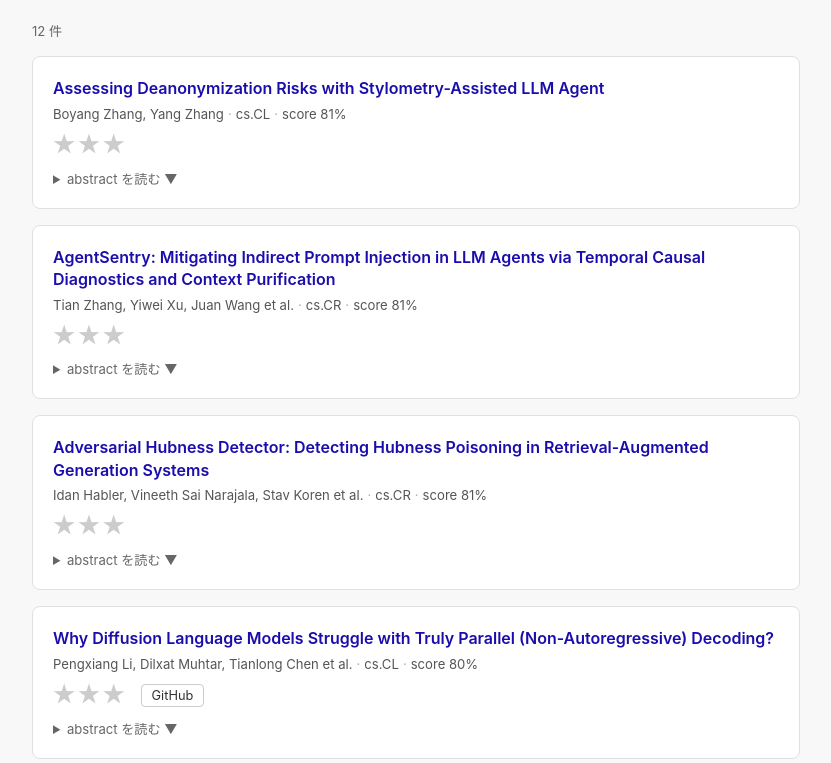
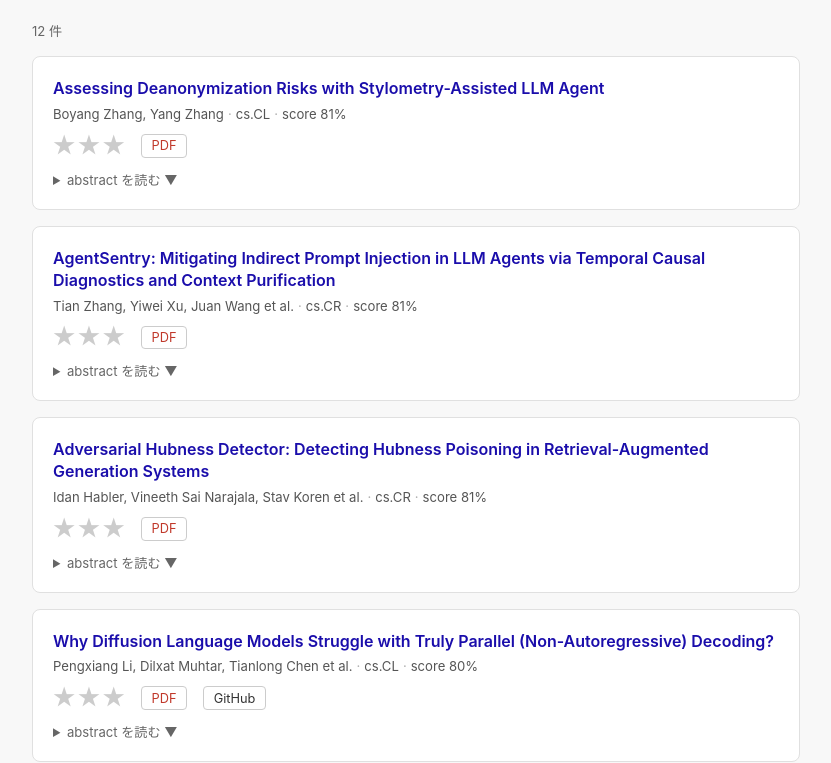
Before and after one commit to senna-lang/arxiv-compass, an Astro site: page /20260301 in a window 1280 px wide. Shown: the part 52-815 px from the top of the page, without its empty margins (224-1055 px from the left). Built offline with nearby package versions, Linux system fonts and the light colour scheme; Astro itself is replaced by a stand-in of ours; no server answers.

Commit message:
chore: add pdf button

```diff
--- a/src/components/PaperCard.astro
+++ b/src/components/PaperCard.astro
@@ -58,6 +58,15 @@ const firstCategory = paper.categories[0] ?? "";
         ))
       }
     </div>
+
+    <a
+      class="pdf-link"
+      href={`https://arxiv.org/pdf/${paper.id}`}
+      target="_blank"
+      rel="noopener noreferrer"
+    >
+      PDF
+    </a>
 
     {
       paper.github_url && (
@@ -144,6 +153,17 @@ const firstCategory = paper.categories[0] ?? "";
   .star:hover {
     color: #f5a623;
   }
+
+  .pdf-link {
+    font-size: 0.8rem;
+    padding: 0.2rem 0.6rem;
+    border: 1px solid #ccc;
+    border-radius: 4px;
+    color: #c0392b;
+    text-decoration: none;
+  }
+
+  .pdf-link:hover { background: #fdf0f0; }
 
   .github-link {
     font-size: 0.8rem;
```
Also changed, not shown: 1 other file.
